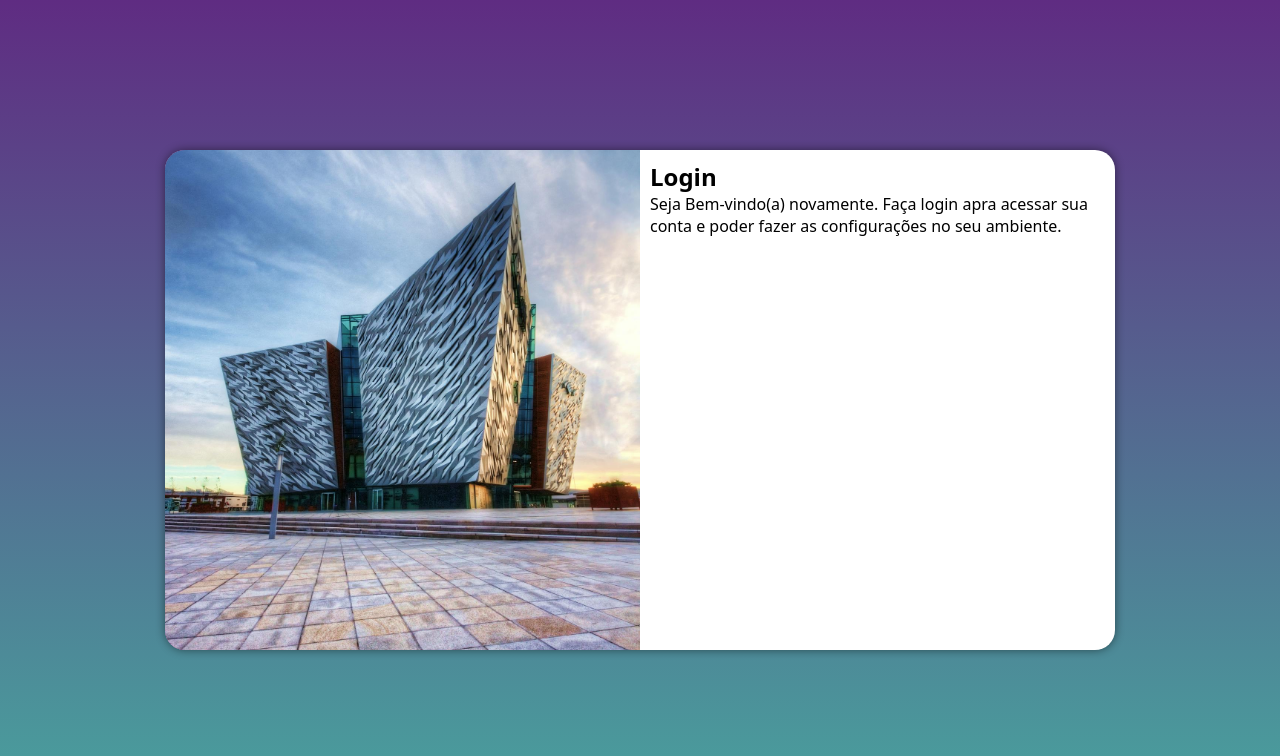
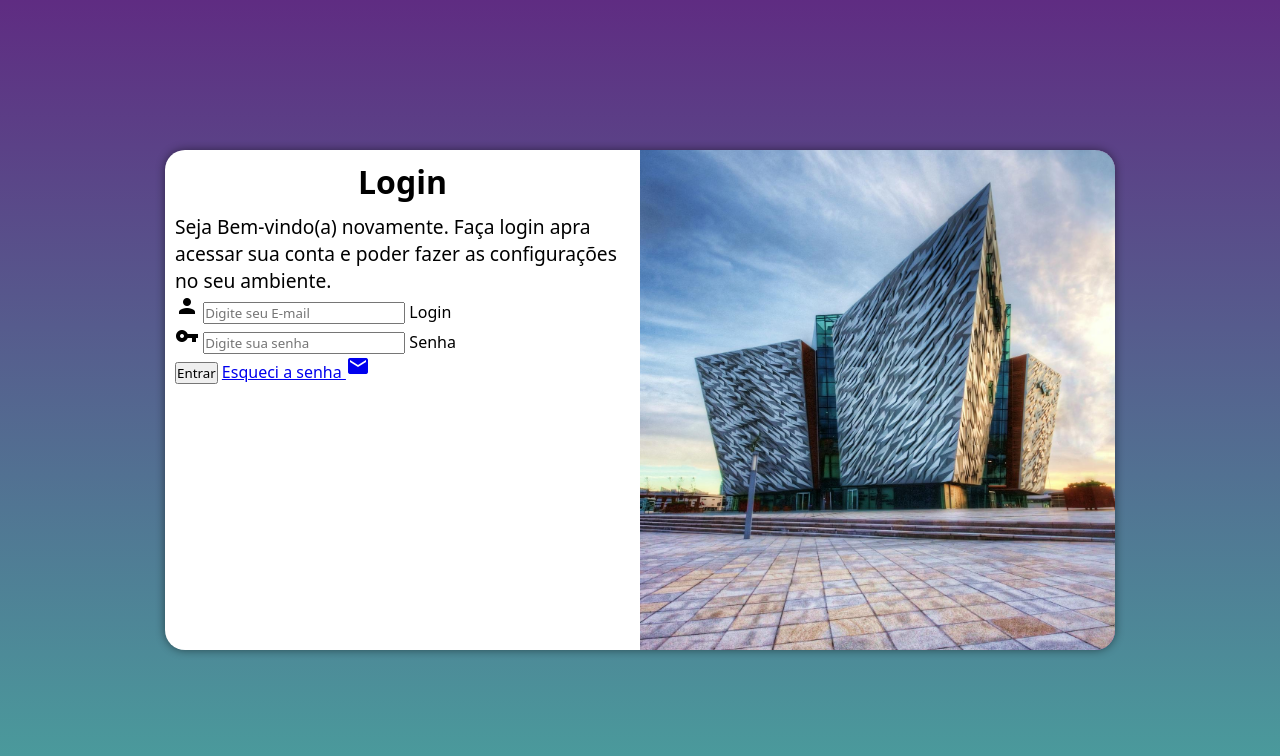
Before and after one commit to thiagowali/projeto-login, a plain HTML site: page index.html in a window 1280 px wide. Drawn offline with Linux system fonts and the light colour scheme.

Commit message:
Adicionando formulário de login

```diff
--- a/estilo/media-query.css
+++ b/estilos/media-query.css
@@ -45,13 +45,21 @@ Grandes telas: acima de 1200px
     }
 
     section#login > div#imagem {
-        float: left;
+        float: right;
         width: 50%;
         height: 100%;
     }
 
     section#login > div#formulario {
-        float: right;
+        float: left;
         width: 50%;
     }
+
+    div#formulario > h1 {
+        font-size: 2em;
+    }
+
+    div#formulario > p {
+    font-size: 1.2em;
 }
+}
--- a/estilos/style.css
+++ b/estilos/style.css
@@ -54,3 +54,12 @@ section#login > div#formulario {
     display: block;
     padding: 10px;
 }
+
+div#formulario > h1 {
+    text-align: center;
+    margin-bottom: 10px;
+}
+
+div#formulario > p {
+    font-size: 0.8em;
+}
--- a/index.html
+++ b/index.html
@@ -4,8 +4,9 @@
     <meta charset="UTF-8">
     <meta name="viewport" content="width=device-width, initial-scale=1.0">
     <title>Login</title>
+    <link href="https://fonts.googleapis.com/icon?family=Material+Icons" rel="stylesheet">
     <link rel="stylesheet" href="estilos/style.css">
-    <link rel="stylesheet" href="estilo/media-query.css">
+    <link rel="stylesheet" href="estilos/media-query.css">
 </head>
 <body>
     <main>
@@ -18,8 +19,21 @@
                 <p>
                     Seja Bem-vindo(a) novamente. Faça login apra acessar sua conta e poder fazer as configurações no seu ambiente.
                 </p>
-                <form action="login.php" method="post">
-
+                <form action="login.php" method="post" autocomplete="on">
+                    <div class="campo">
+                        <span id="login" class="material-icons">person</span>
+                        <input type="email" name="login" id="ilogin" placeholder="Digite seu E-mail" autocomplete="email" required maxlength="30">
+                        <label for="ilogin">Login</label>
+                    </div>
+                    <div class="campo">
+                        <span id="login" class="material-icons">vpn_key</span>
+                        <input type="password" name="senha" id="isenha" placeholder="Digite sua senha" autocomplete="current-password" required minlength="8" maxlength="20">
+                        <label for="isenha">Senha</label>
+                    </div>
+                    <input type="submit" value="Entrar">
+                    <a href="Esqueci.html">
+                        Esqueci a senha <span id="login" class="material-icons">mail</span>
+                    </a>
                 </form>
             </div>
         </section>
```
